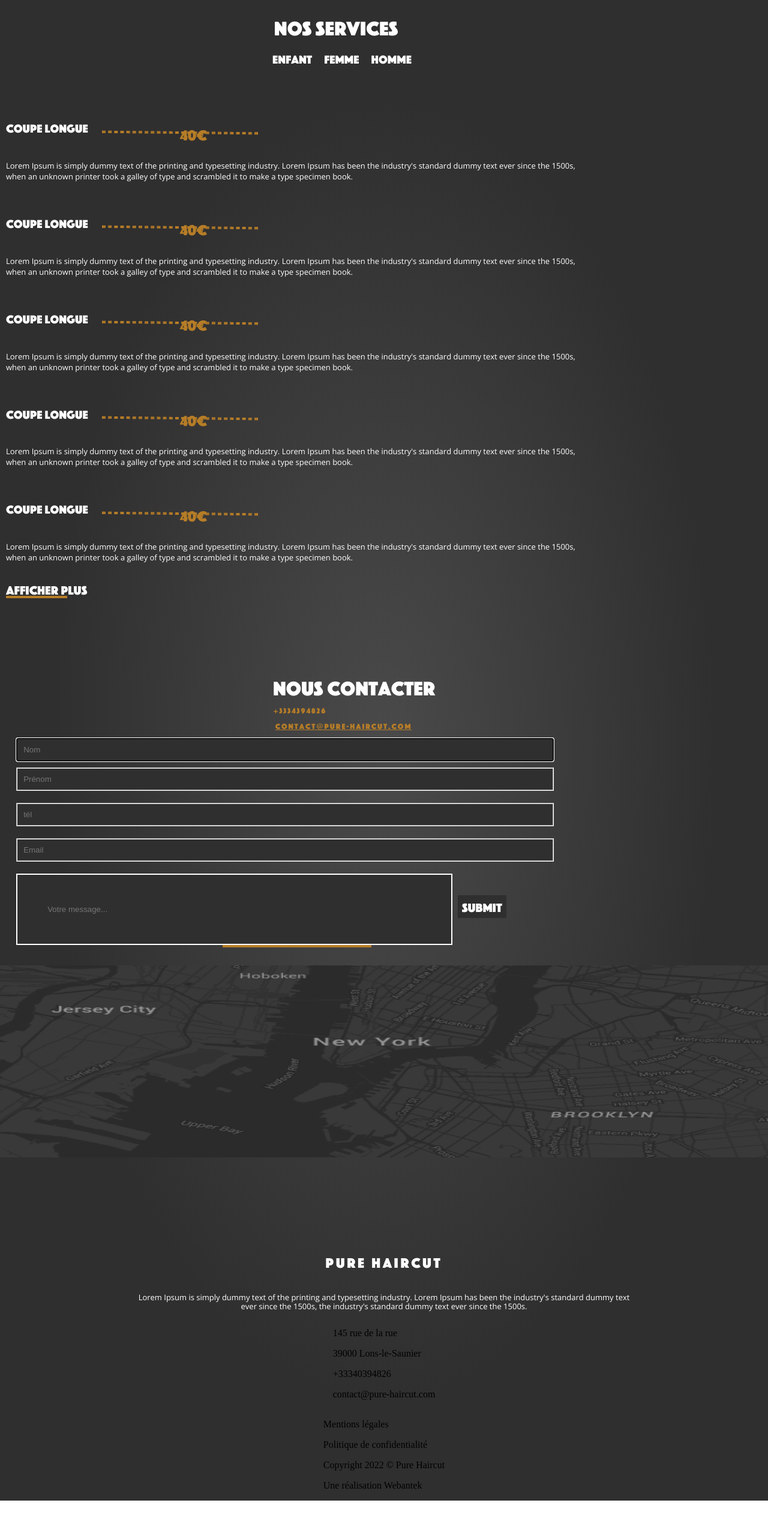
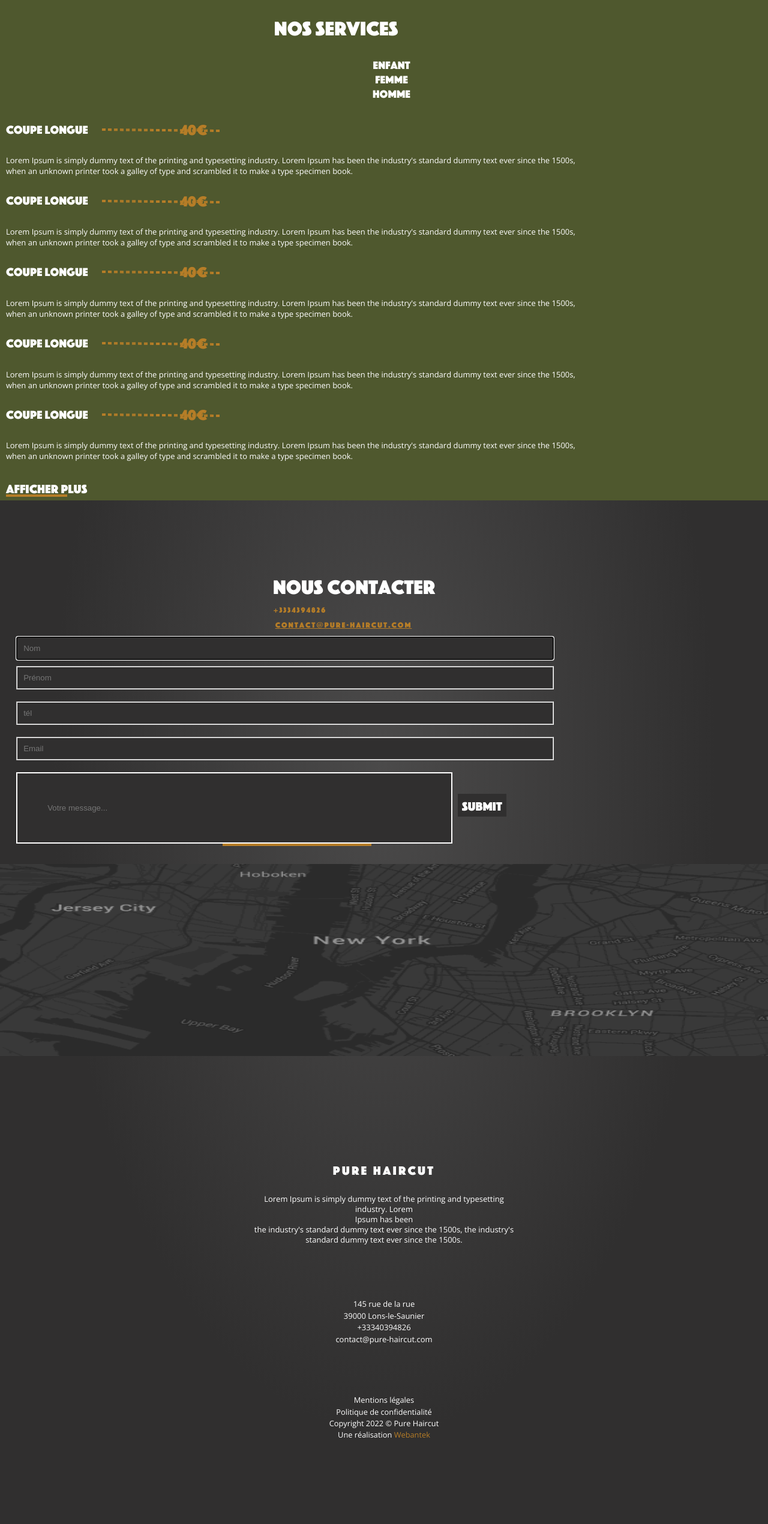
Before and after one commit to SachaBanderier/projet-4, a plain HTML site: page index.html in a window 1280 px wide. Shown: the whole page at 60% size. Before the commit the page ends 2501 px from the top, so only its background shows below. Drawn offline with Linux system fonts and the light colour scheme; files whose address does not match are found by name.

Commit message:
modification css

```diff
--- a/assets/css/style.css
+++ b/assets/css/style.css
@@ -17,6 +17,7 @@ main{
     align-items: center;
     justify-content: center;
     flex-direction: column;
+    background: #4f582e;
 }
 #services>h1{
     font-family:"Phosphate";
@@ -31,27 +32,29 @@ main{
     min-height: 10%;
     display: flex;
     justify-content: center;
+    align-items: center;
+    background: #B67D27;
+    flex-direction: row;
+
 }
-.navServices>ul{
-    font-size: 1.25em;
-    display: flex;
-    align-items: center;
-}
-li{
+h3{
     font-family:"Phosphate";
     text-decoration: none;
-    display: flex;
     margin-left: 25px;
-    margin-top: -80px;
+    margin-top: -25px;
     color: white;
     padding: 5px;
-    margin-left: 10px;
+    font-weight: 400;
 }
-.navServices>ul>li:hover{
+.navServices>h3{
+
+
+
+
+}
+.navServices>h3:hover{
    border-bottom: 4px solid #B67D27;
-}
-ul{
-    margin-left: -190px;
+
 }
 #boxServives{
     width: 100%;
@@ -62,14 +65,12 @@ ul{
 }
 #boxServices>.coupeA>.coupe1>h2{
     font-family: 'Phosphate';
-    font-style: normal;
     font-weight: 400;
     font-size: 1.25em;
     line-height:1.563em ;
     color: #FFFFFF;
     margin: 10px;
-    margin-top: 40px;
-}
+  }
 #boxServices>.coupeA>.coupe1>p{
     width: 75%;
     font-family: 'Open Sans';
@@ -91,8 +92,9 @@ ul{
     content:'';
     border: 2px dashed #B67D27;
     transform: matrix(1, 0.01, -0.01, 1, 0, 0);
-    width: 20%;
-    margin-top: -20px;
+    width: 15%;
+    border-spacing: 20%;
+    margin-top: -25px;
     margin-left: 170px;
    }
 .pointelle>.euro{
@@ -104,7 +106,6 @@ ul{
     border: 2px dashed #B67D27;
     transform: matrix(1, 0.01, -0.01, 1, 0, 0);
     width: 20%;
-    margin-top: -20px;
     margin-left: 170px;
 }
 .euro{
@@ -115,7 +116,7 @@ ul{
     line-height: 1.938em;
     color: #B67D27;
     margin-left: 300px;
-    margin-top : -40px;
+    margin-top : -50px;
 }
 .coupeA{
     display: flex;
@@ -169,7 +170,6 @@ ul{
     color: #FFFFFF;
     margin-left: -100px;
     margin-top: 120px;
-
 }
 .contact>.phone{
     font-family: 'Phosphate';
@@ -261,49 +261,85 @@ ul{
     margin-top: 30px;
 }
 footer{
+    width: 100%;
+    height: 100vh;
     display: flex;
     align-items: center;
     justify-content: center;
     flex-direction: column;
 }
 #identite{
-
+    min-height: 40%;
     display: flex;
     align-items: center;
     justify-content: center;
     flex-direction: column;
 }
 #identite>h2{
-
     font-family: 'Phosphate';
     font-style: normal;
-    font-weight: 400;
-    font: size 1.3em;;
-    line-height:1.625;
+    font-weight: 100;
+    font-size: 1.313em;
     letter-spacing: 0.15em;
     color: #FFFFFF;
-    margin-top: 150px;
 }
 #identite>p{
-
     width: 65%;
     font-family: 'Open Sans';
     font-style: normal;
     font-weight: 400;
     font-size: 0.813em;
-    line-height:1.125em;
+    line-height:1.3em;
     text-align: center;
+    color: #FFFFFF;
+}
+#adress{
+    min-height: 20%;
+    flex-direction: column;
 
+}
+#adress>p{
+    font-family: 'Open Sans';
+    font-style: normal;
+    font-weight: 100;
+    font-size: 0.813em;
+    line-height: 1.5em;
     color: #FFFFFF;
-
-
-
-
+    margin: 0 0px;
+    text-align: center;
+    }
+#legals{
+    width: 100%;
+    min-height: 20%;
+    display: flex;
+    align-items: center;
+    flex-direction: column;
+}
+#legals>p{
+    font-family: 'Open Sans';
+    font-size: 0.8em;
+    line-height: 1.5em;
+    color: #FFFFFF;
+    margin: 0 40px;
+}
+span{
+    color: #B67D27;
 }
 
 
+@media screen and (min-height: 500px){
 
-@media screen and (min-height: 500px){
+/*#services>h1 {
+    font-family: "Phosphate";
+    font-size: 3.438em;
+    line-height: 4.313em;
+    color: white;
+    font-weight: 400;
+    margin-top: 0px;
+    margin-left: 20px;
+    margin-top: -48px;
+}
+
 
 }
 @media screen and (min-height: 1024px){
--- a/index.html
+++ b/index.html
@@ -11,15 +11,19 @@
 
  <main>
     <section id="services">
-        <h1>
-            Nos Services
-        </h1>
-        <div class="navServices">
-                <ul>
-                    <li>Enfant</li>
-                    <li>Femme</li>
-                    <li>Homme</li>
-                </ul>
+        <div class="navServices"></div>
+            <h1>
+                Nos Services
+            </h1>
+            <h3>
+                Enfant
+            </h3>
+            <h3>
+                Femme
+            </h3>
+            <h3
+                >Homme
+            </h3>
         </div>
 
         <div id="boxServices">
@@ -169,7 +173,7 @@
                 </h2>
                 <P>
                     Lorem Ipsum is simply dummy text of the printing and typesetting industry.
-                    Lorem Ipsum has been the industry's standard dummy text ever since the 1500s,
+                    Lorem <br> Ipsum has been <br>the industry's standard dummy text ever since the 1500s,
                     the industry's standard dummy text ever since the 1500s.
                 </P>
             </div>
@@ -183,7 +187,7 @@
                 <p>Mentions légales</p>
                 <p>Politique de confidentialité</p>
                 <p>Copyright 2022 &copy; Pure Haircut</p>
-                <p>Une réalisation Webantek</p>
+                <p>Une réalisation <span> Webantek </span></p>
             </div>
     </footer>
 </main>
```
